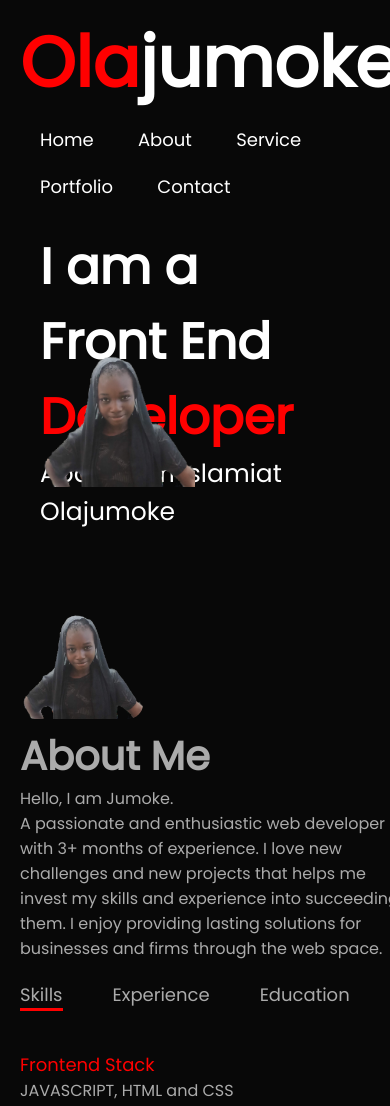
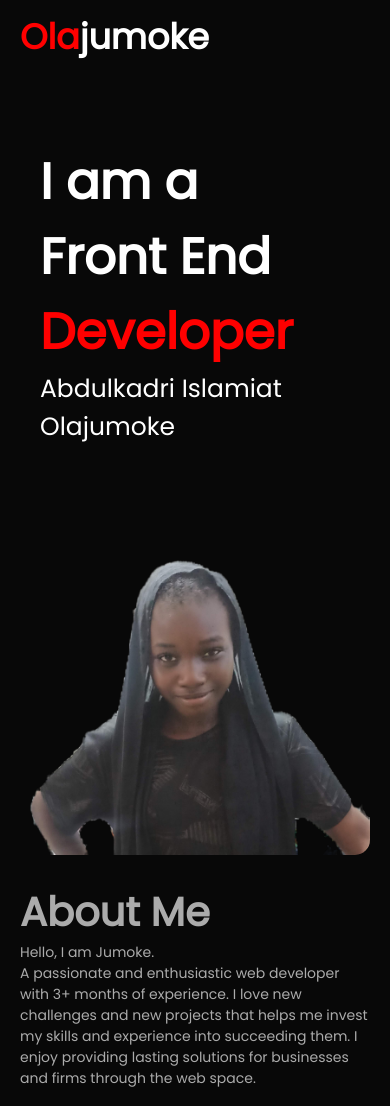
Before and after one commit to ticatelier/abdulkadriIslamiat, a plain HTML site: page index.html in a window 390 px wide. Shown: the top 1106 px of the page. Drawn offline with Linux system fonts and the light colour scheme.

Commit message:
update CSS

```diff
--- a/css/style.css
+++ b/css/style.css
@@ -338,3 +338,65 @@ nav ul li a:hover{
     transform: scale(1.1);
     color: #ff004f;
 }
+
+@media only screen and (max-width: 820px) {
+    .hero-img img{
+        display: none;
+    }
+    .hero-text{
+        margin-top: 20%;
+        height: 100px;
+        margin-bottom: 50%;
+    }
+
+    .logo{
+        font-size: 35px;
+    }
+    .work{
+        margin: 10%;
+    }
+    .contact-container{
+        display: block;
+    }
+    nav .fas{
+        display: block;
+        font-size: 25px;
+    }
+    nav ul{
+        background: #ff004f;
+        position: fixed;
+        top: 0;
+        right: -200px;
+        width: 200px;
+        height: 100vh;
+        padding-top: 50px;
+        z-index: 2;
+        transition: right 0.5s;
+    }
+    nav ul li{
+        display: block;
+        margin: 25px;
+    }
+    nav ul .fas{
+        position: absolute;
+        top: 25px;
+        left: 25px;
+        cursor: pointer;
+    }
+    .subtitle{
+        font-size: 40px;
+    }
+    .row{
+        display: block;
+    }
+    .about-col-1{
+        margin-bottom: 20px;
+    }
+    .about-col-2{
+        font-size: 14px;
+    }
+    .tablinks{
+        font-size: 16px;
+        margin-right: 20px;
+    }
+}
```
